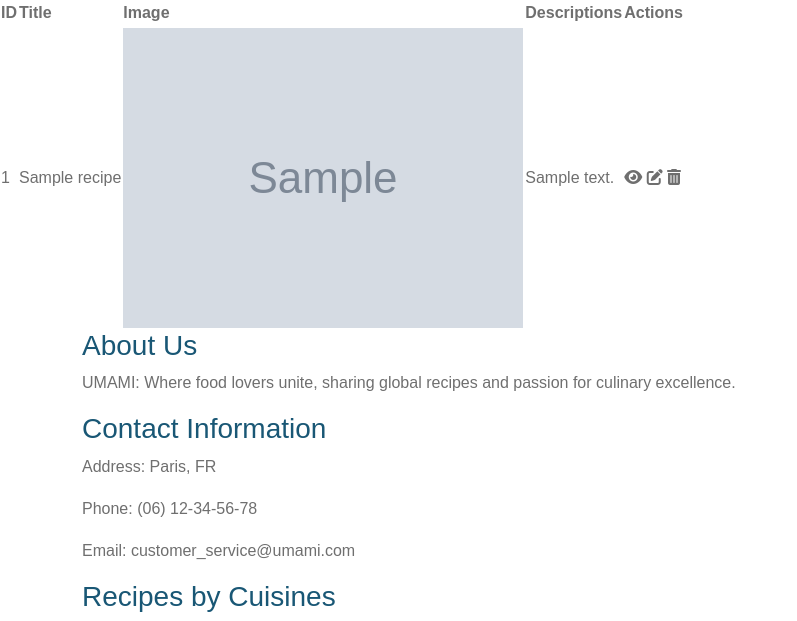
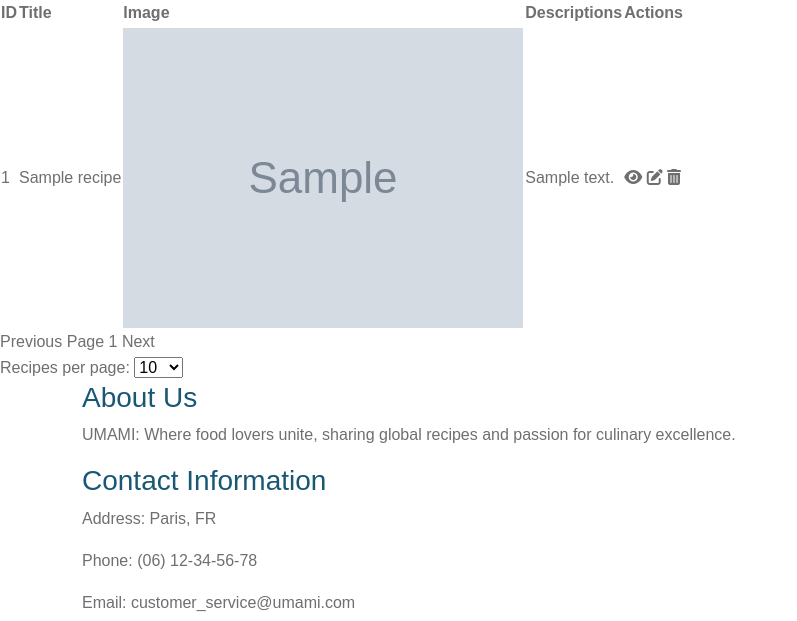
Before and after one commit to Marikita1007/Umami_3wa, a Symfony app: template templates/recipes/recipes_dashboard.html.twig in a window 1280 px wide. Shown: the part 163-784 px from the top of the page, without its empty margins (0-797 px from the left). Run offline with Twig, Linux system fonts and the light colour scheme; the template is opened without the code that fills it: most values are stand-ins (such as "Sample title", 1, 10 or a date in 2020); grey boxes marked "Sample" are stand-in pictures; style sheets or scripts are compiled from the project's sources; some libraries are stand-ins or nearby versions.

Commit message:
#UMAMI-27 Created a pagenation on recipe dashboard

```diff
--- a/templates/recipes/recipes_dashboard.html.twig
+++ b/templates/recipes/recipes_dashboard.html.twig
@@ -17,7 +17,7 @@
                 <tr>
                     <th>ID</th>
                     {% if is_granted('ROLE_ADMIN') %}
-                    <th>Username</th>
+                        <th>Username</th>
                     {% endif %}
                     <th>Title</th>
                     <th>Image</th>
@@ -30,7 +30,7 @@
                 {% for recipe in recipes|reverse %}
                     <tr>
                         <td>{{ recipe.id }}
-                        {% if is_granted('ROLE_ADMIN') %}
+                            {% if is_granted('ROLE_ADMIN') %}
                         <td>{{ recipe.user }}</td>
                         {% endif %}
                         <td>{{ recipe.name }}</td>
@@ -48,6 +48,27 @@
                 </tbody>
             </table>
         {% endif %}
+
+        {% if page is defined and page is not null %}
+            {# Pagination links #}
+            <div class="pagination-container">
+                <a href="{{ path('list_recipes', {'page': page-1, 'perPage': perPage}) }}" class="custom-button-small">Previous</a>
+                <span>Page {{ page }}</span>
+                <a href="{{ path('list_recipes', {'page': page+1, 'perPage': perPage}) }}" class="custom-button-small">Next</a>
+            </div>
+
+            {# Form to change the number of recipes #}
+            <form action="{{ path('list_recipes') }}" method="get" class="pagination-form">
+                <label for="perPage">Recipes per page:</label>
+                <select name="perPage" id="perPage" onchange="this.form.submit()">
+                    <option value="10" {% if perPage == 10 %}selected{% endif %}>10</option>
+                    <option value="25" {% if perPage == 25 %}selected{% endif %}>25</option>
+                    <option value="50" {% if perPage == 50 %}selected{% endif %}>50</option>
+                    <option value="100" {% if perPage == 100 %}selected{% endif %}>100</option>
+                </select>
+            </form>
+        {% endif %}
+
     </section>
 
 {% endblock %}
```
Also changed, not shown: assets/styles/recipes/recipes-dashboard.scss (+32 -1 lines), src/Controller/RecipesController.php (+17 -2 lines).
